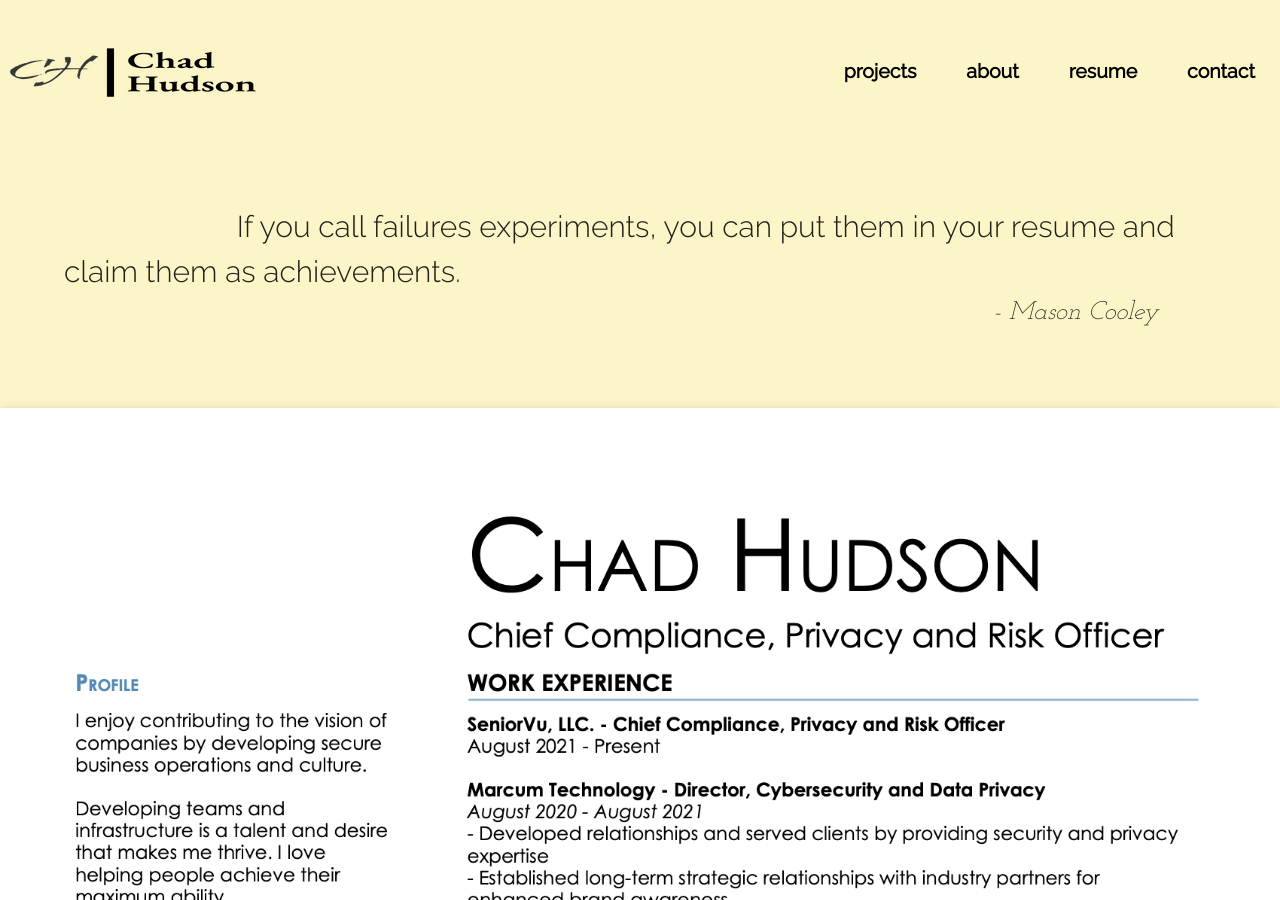
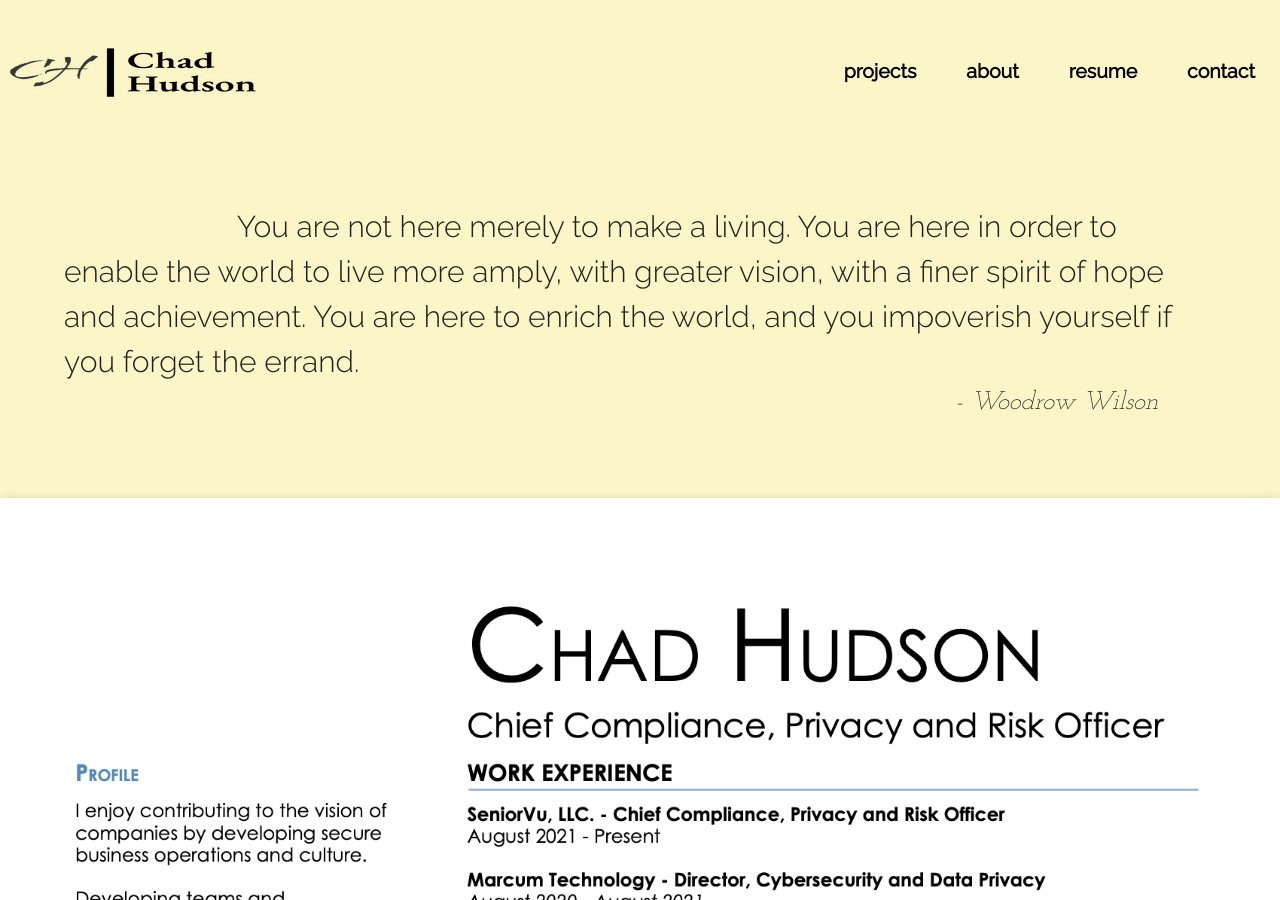
Before and after one commit to chadchudson/chadchudson.github.io, a Jekyll site: the page built from resume.html, in a window 1280 px wide and 900 px high. Built offline with Jekyll 4.4.1, drawn with Linux system fonts in a browser that asks for light colours; nearby versions of some CDN libraries.

Commit message:
updated quote on resume page

```diff
--- a/resume.html
+++ b/resume.html
@@ -1,7 +1,7 @@
 ---
 layout: not_homepage
-quote: If you call failures experiments, you can put them in your resume and claim them as achievements.
-author: Mason Cooley
+quote: You are not here merely to make a living. You are here in order to enable the world to live more amply, with greater vision, with a finer spirit of hope and achievement. You are here to enrich the world, and you impoverish yourself if you forget the errand.
+author: Woodrow Wilson
 ---
 
 {% include quote.html quote=page.quote author=page.author %}
```
